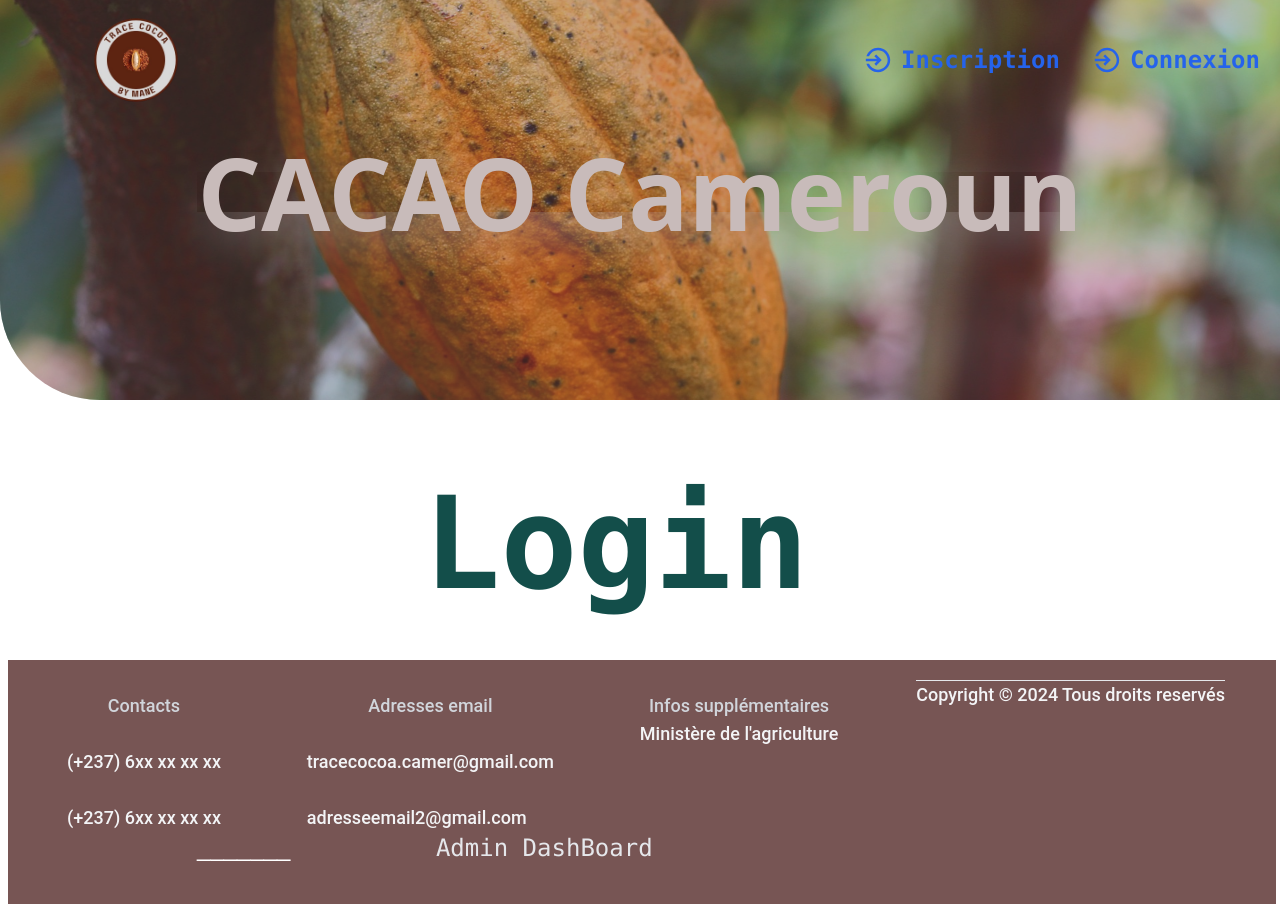
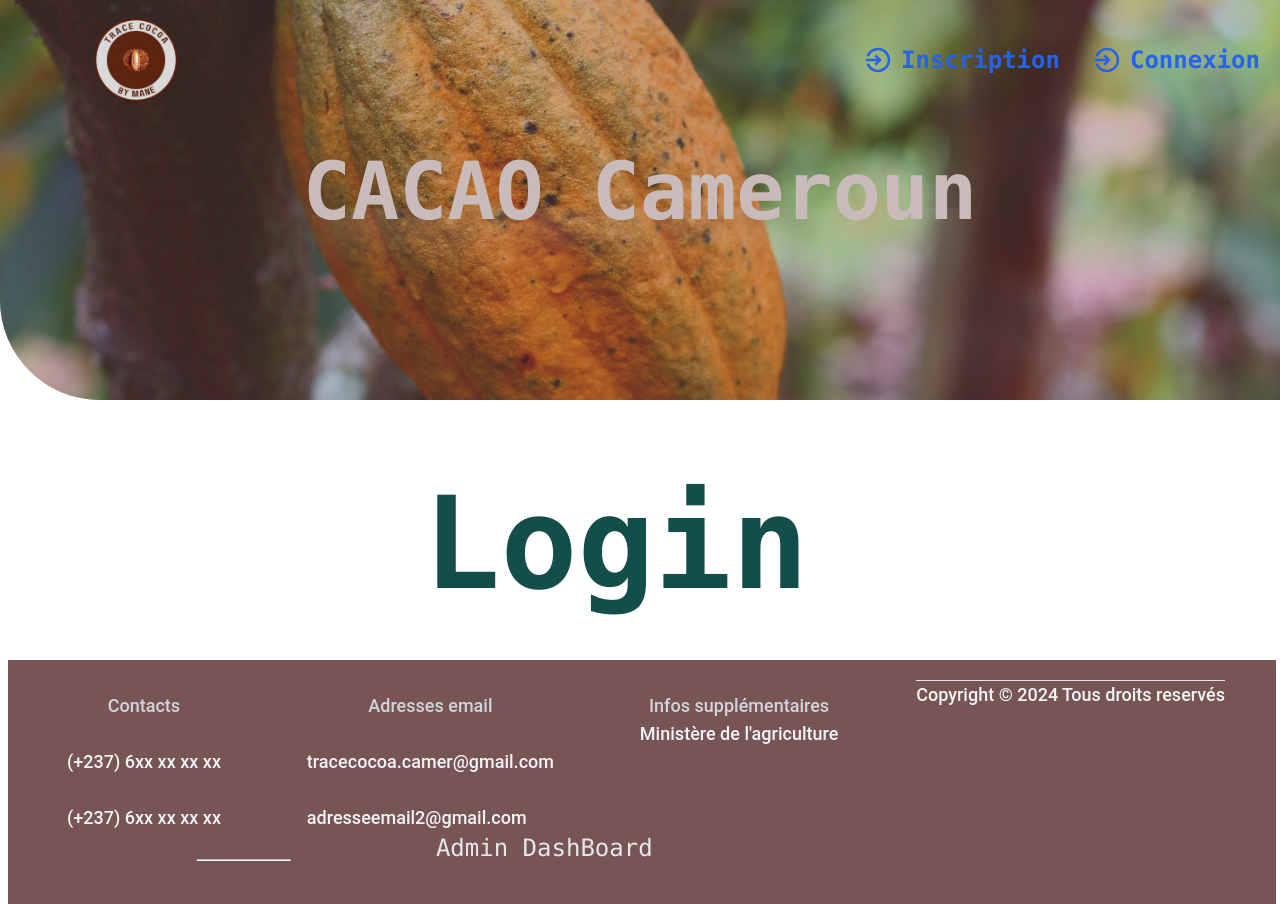
Before and after one commit to mimlyrics/coco1, a React (Vite) app: page / in a window 1280 px wide. Built offline with nearby package versions, Linux system fonts and the light colour scheme.

Commit message:
update last5

```diff
--- a/src/components/Home.jsx
+++ b/src/components/Home.jsx
@@ -78,7 +78,7 @@ const Home = () => {
           <div className="w-[100%] h-[100%] rounded-bl-[100px]"
             style={{ backgroundImage: `url(${coco1})`, backgroundSize: `cover`, backgroundAttachment: `fixed`, backgroundPosition: `center` }}>
             <div className="text-white font-bold text-center font-mono text-4xl flex items-center justify-center w-full h-full">
-              <h1 className="text-4xl font-bold font-sans shadow-2xl shadow-gray-300 md:text-[100px] text-white">CACAO Cameroun</h1>
+              <h1 className="text-2xl font-bold font-mono shadow-2xl shadow-gray-100 md:text-[80px] text-white">CACAO Cameroun</h1>
             </div>
           </div>
           <div className=" bg-[rgba(119,85,84)] absolute top-0 left-0 bottom-0 right-0 opacity-40 rounded-bl-[100px]"> </div>
--- a/src/components/admin/farm/AdminAddPlot.jsx
+++ b/src/components/admin/farm/AdminAddPlot.jsx
@@ -94,7 +94,7 @@ const AdminAddPlot = () => {
       if(res) {
         setSuccess(res?.data?.message);
         setTimeout(()=> {
-          window.location.href = `${CLIENT_URL}/admin/plot`;
+          //window.location.href = `${CLIENT_URL}/admin/plot`;
         }, [1000])
 
       }
--- a/src/components/admin/farm/AdminEditPlot.jsx
+++ b/src/components/admin/farm/AdminEditPlot.jsx
@@ -147,7 +147,7 @@ const AdminEditPlot = () => {
         window.scrollTo(0,50);
         setTimeout(() => {
 
-          window.location.href = "http://localhost:3000/admin/plot"
+         //window.location.href = "http://localhost:3000/admin/plot"
         }, [1000])
       }
     }catch(err) {
--- a/src/components/admin/purchase/AdminAddPurchase.jsx
+++ b/src/components/admin/purchase/AdminAddPurchase.jsx
@@ -81,7 +81,7 @@ const AdminAddPurchase = () => {
       if(res) {
         setSuccess(res?.data?.message);
         setTimeout(()=> {
-          window.location.href = `${CLIENT_URL}/admin/purchase`;
+          //window.location.href = `${CLIENT_URL}/admin/purchase`;
         }, [2000])
 
       }
--- a/src/components/admin/purchase/AdminEditPurchase.jsx
+++ b/src/components/admin/purchase/AdminEditPurchase.jsx
@@ -114,7 +114,7 @@ const AdminEditPurchase = () => {
       if(res) {
         setSuccess(res?.data?.message);
         setTimeout(()=> {
-          window.location.href = "http://localhost:3000/admin/purchase"
+          //window.location.href = "http://localhost:3000/admin/purchase"
         }, [2000])
 
       }
--- a/src/components/admin/sales/AdminAddSale.jsx
+++ b/src/components/admin/sales/AdminAddSale.jsx
@@ -88,7 +88,7 @@ const AdminAddSale = () => {
       if(res) {
         setSuccess(res?.data?.message);
         setTimeout(()=> {
-          window.location.href = `${CLIENT_URL}/admin/sale`;
+          //window.location.href = `${CLIENT_URL}/admin/sale`;
         }, [2000])
 
       }
--- a/src/components/admin/sales/AdminEditSale.jsx
+++ b/src/components/admin/sales/AdminEditSale.jsx
@@ -120,7 +120,7 @@ const AdminEditSale = () => {
       if(res) {
         setSuccess(res?.data?.message);
         setTimeout(()=> {
-          window.location.href = "http://localhost:3000/admin/sale"
+          //window.location.href = "http://localhost:3000/admin/sale"
         }, [1000])
 
       }
```
